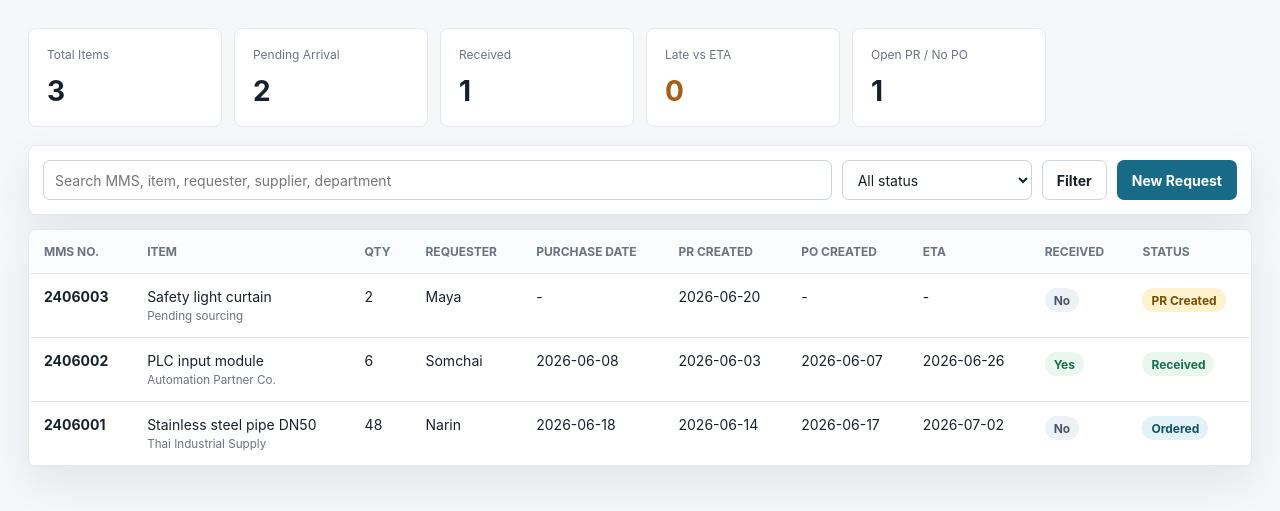
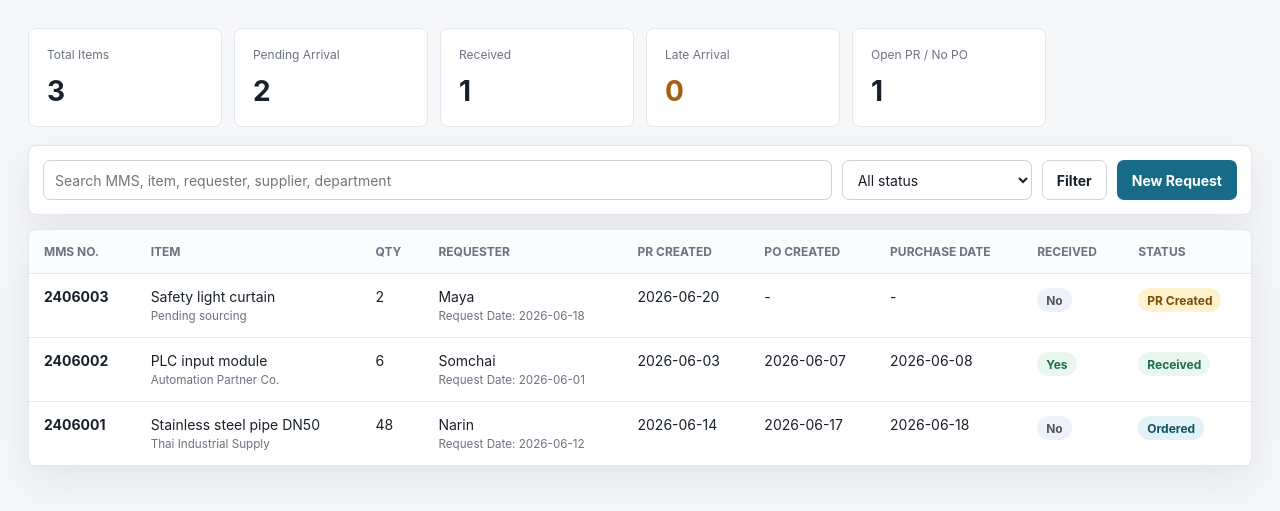
Before and after one commit to figo2314/procurement-control-demo, a Flask app: page / in a window 1280 px wide. Shown: the part 68-579 px from the top of the page. Run offline with Flask 2, Linux system fonts and the light colour scheme; data comes from the database, SQL or seed files in the repository.

Commit message:
Refine procurement list fields

```diff
--- a/app.py
+++ b/app.py
@@ -30,6 +30,7 @@ APP_FIELDS = [
     "price",
     "currency",
     "requester",
+    "request_date",
     "supplier",
     "department",
     "purchase_date",
@@ -115,6 +116,7 @@ def init_db():
             price REAL,
             currency TEXT DEFAULT 'MOP',
             requester TEXT,
+            request_date TEXT,
             supplier TEXT,
             department TEXT,
             purchase_date TEXT,
@@ -171,6 +173,7 @@ def init_db():
         """
     )
     db.commit()
+    ensure_column("procurement_items", "request_date", "TEXT")
     migrate_existing_data()
 
     admin = db.execute("SELECT id FROM users WHERE username = ?", ("admin",)).fetchone()
@@ -307,6 +310,14 @@ def numeric_value(name):
         return None
 
 
+def ensure_column(table, column, definition):
+    db = get_db()
+    columns = [row["name"] for row in db.execute(f"PRAGMA table_info({table})").fetchall()]
+    if column not in columns:
+        db.execute(f"ALTER TABLE {table} ADD COLUMN {column} {definition}")
+        db.commit()
+
+
 def integer_value(name):
     value = form_value(name)
     if value is None:
@@ -334,6 +345,7 @@ def item_from_form(existing=None):
         "quantity": integer_value("quantity"),
         "currency": form_value("currency", "MOP"),
         "requester": form_value("requester"),
+        "request_date": form_value("request_date"),
         "supplier": form_value("supplier"),
         "department": form_value("department"),
         "purchase_date": form_value("purchase_date"),
@@ -360,7 +372,7 @@ def merge_item_for_form(existing, data):
 
 def migrate_existing_data():
     db = get_db()
-    rows = db.execute("SELECT id, mms_no, currency, quantity FROM procurement_items").fetchall()
+    rows = db.execute("SELECT id, mms_no, currency, quantity, request_date, pr_created_at, created_at FROM procurement_items").fetchall()
     for row in rows:
         updates = {}
         if row["currency"] in (None, "", "THB"):
@@ -369,6 +381,8 @@ def migrate_existing_data():
             updates["mms_no"] = "".join(ch for ch in row["mms_no"] if ch.isdigit())
         if row["quantity"] is not None:
             updates["quantity"] = int(row["quantity"])
+        if not row["request_date"]:
+            updates["request_date"] = row["pr_created_at"] or row["created_at"][:10]
         if updates:
             assignments = ", ".join(f"{field} = ?" for field in updates)
             db.execute(
@@ -459,6 +473,7 @@ def seed_demo_data():
             "price": 62400,
             "currency": "MOP",
             "requester": "Narin",
+            "request_date": "2026-06-12",
             "supplier": "Thai Industrial Supply",
             "department": "Engineering",
             "purchase_date": "2026-06-18",
@@ -477,6 +492,7 @@ def seed_demo_data():
             "price": 91500,
             "currency": "MOP",
             "requester": "Somchai",
+            "request_date": "2026-06-01",
             "supplier": "Automation Partner Co.",
             "department": "Maintenance",
             "purchase_date": "2026-06-08",
@@ -495,6 +511,7 @@ def seed_demo_data():
             "price": 43800,
             "currency": "MOP",
             "requester": "Maya",
+            "request_date": "2026-06-18",
             "supplier": "Pending sourcing",
             "department": "EHS",
             "purchase_date": "",
--- a/templates/index.html
+++ b/templates/index.html
@@ -16,7 +16,7 @@
         <strong>{{ stats.received }}</strong>
     </div>
     <div class="stat risk">
-        <span>Late vs ETA</span>
+        <span>Late Arrival</span>
         <strong>{{ stats.delayed }}</strong>
     </div>
     <div class="stat">
@@ -54,10 +54,9 @@
                 <th>Qty</th>
                 {% if is_manager %}<th>Price</th>{% endif %}
                 <th>Requester</th>
-                <th>Purchase Date</th>
                 <th>PR Created</th>
                 <th>PO Created</th>
-                <th>ETA</th>
+                <th>Purchase Date</th>
                 <th>Received</th>
                 <th>Status</th>
             </tr>
@@ -74,11 +73,13 @@
                     {% if is_manager %}
                         <td>{{ item.currency or "" }} {{ "%.2f"|format(item.price or 0) }}</td>
                     {% endif %}
-                    <td>{{ item.requester or "-" }}</td>
-                    <td>{{ item.purchase_date or "-" }}</td>
+                    <td>
+                        <span class="item-title">{{ item.requester or "-" }}</span>
+                        <small>Request Date: {{ item.request_date or "-" }}</small>
+                    </td>
                     <td>{{ item.pr_created_at or "-" }}</td>
                     <td>{{ item.po_created_at or "-" }}</td>
-                    <td>{{ item.expected_arrival_date or "-" }}</td>
+                    <td>{{ item.purchase_date or "-" }}</td>
                     <td>
                         {% if item.received %}
                             <span class="pill ok">Yes</span>
--- a/templates/item_detail.html
+++ b/templates/item_detail.html
@@ -27,6 +27,7 @@
                 <div><dt>Price</dt><dd>{{ item.currency or "" }} {{ "%.2f"|format(item.price or 0) }}</dd></div>
             {% endif %}
             <div><dt>Requester</dt><dd>{{ item.requester or "-" }}</dd></div>
+            <div><dt>Request Date</dt><dd>{{ item.request_date or "-" }}</dd></div>
             <div><dt>Department</dt><dd>{{ item.department or "-" }}</dd></div>
             <div><dt>Supplier</dt><dd>{{ item.supplier or "-" }}</dd></div>
             <div><dt>Status</dt><dd><span class="status status-{{ item.status|lower|replace(' ', '-') }}">{{ item.status }}</span></dd></div>
--- a/templates/item_form.html
+++ b/templates/item_form.html
@@ -36,6 +36,9 @@
         {% endif %}
         <label>Requester
             <input name="requester" value="{{ item.requester if item else '' }}" placeholder="Person who placed the request">
+        </label>
+        <label>Request Date
+            <input type="date" name="request_date" value="{{ item.request_date if item else '' }}">
         </label>
         <label>Department
             <input name="department" value="{{ item.department if item else '' }}" placeholder="Engineering, Maintenance, EHS">
```
Also changed, not shown: README.md, backups/procurement_daily_20260628_200843.sqlite3 (deleted), backups/procurement_daily_20260629_153042.sqlite3 (added), data/procurement.sqlite3.
